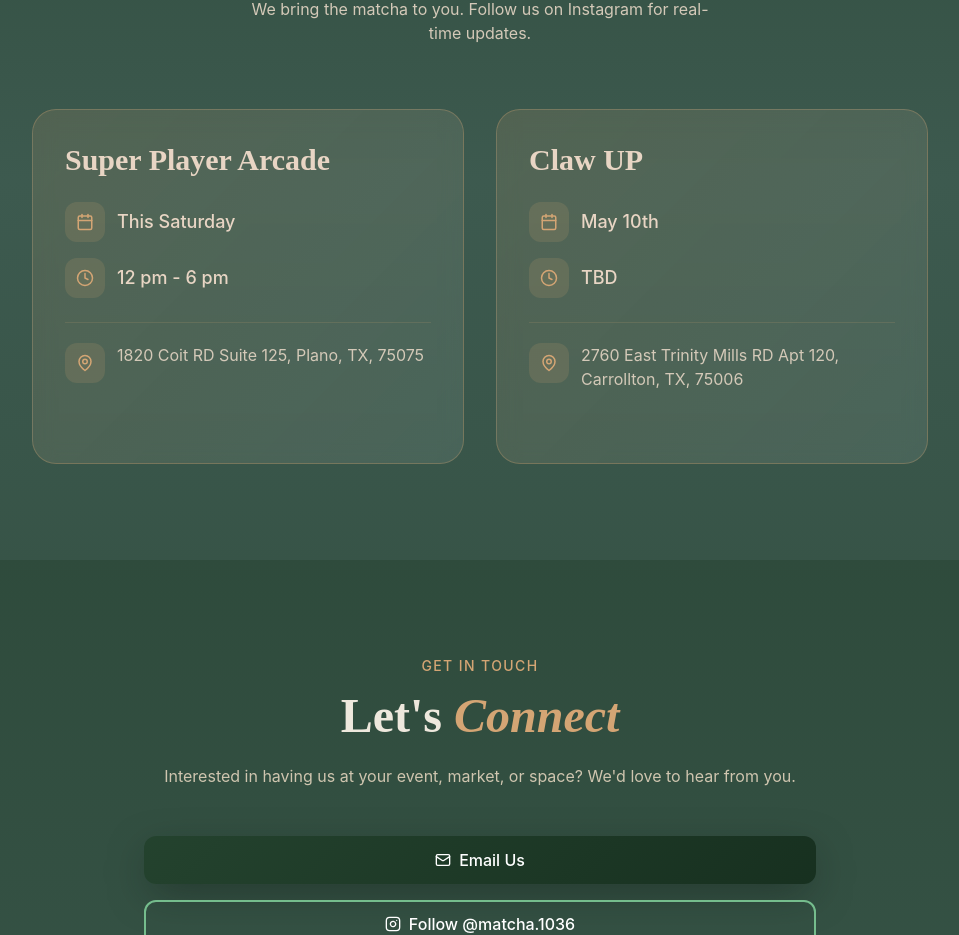
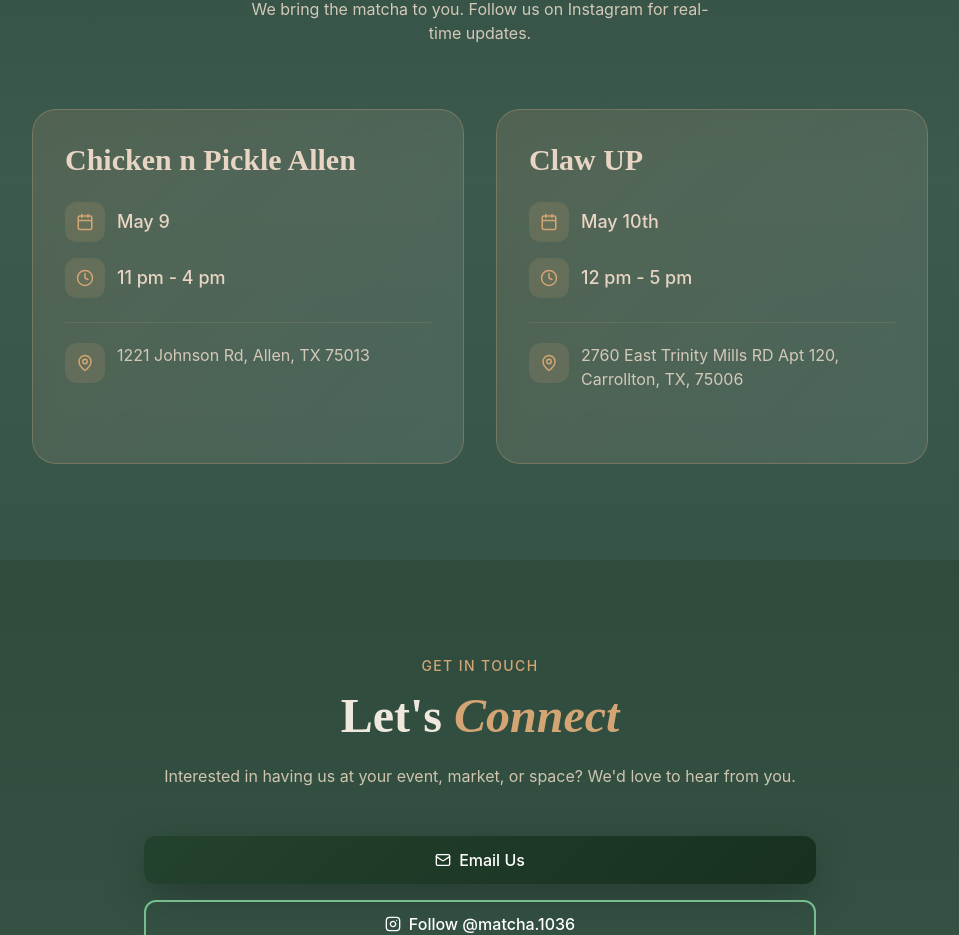
Before and after one commit to bradlyhayes12/matcha_1036, a React (Vite) app: page / in a window 1280 px wide. Shown: the part 1835-2770 px from the top of the page, without its empty margins (160-1119 px from the left). Built offline with nearby package versions, Linux system fonts and the light colour scheme.

Commit message:
Updated Locations.tsx

```diff
--- a/src/components/Locations.tsx
+++ b/src/components/Locations.tsx
@@ -3,16 +3,16 @@
 
 const locations = [
   {
-    name: "Super Player Arcade",
-    address: "1820 Coit RD Suite 125, Plano, TX, 75075",
-    date: "This Saturday",
-    time: "12 pm - 6 pm",
+    name: "Chicken n Pickle Allen",
+    address: "1221 Johnson Rd, Allen, TX 75013",
+    date: "May 9",
+    time: "11 pm - 4 pm",
   },
   {
     name: "Claw UP",
     address: "2760 East Trinity Mills RD Apt 120, Carrollton, TX, 75006",
     date: "May 10th",
-    time: "TBD",
+    time: "12 pm - 5 pm",
   }
 ];
 
```
